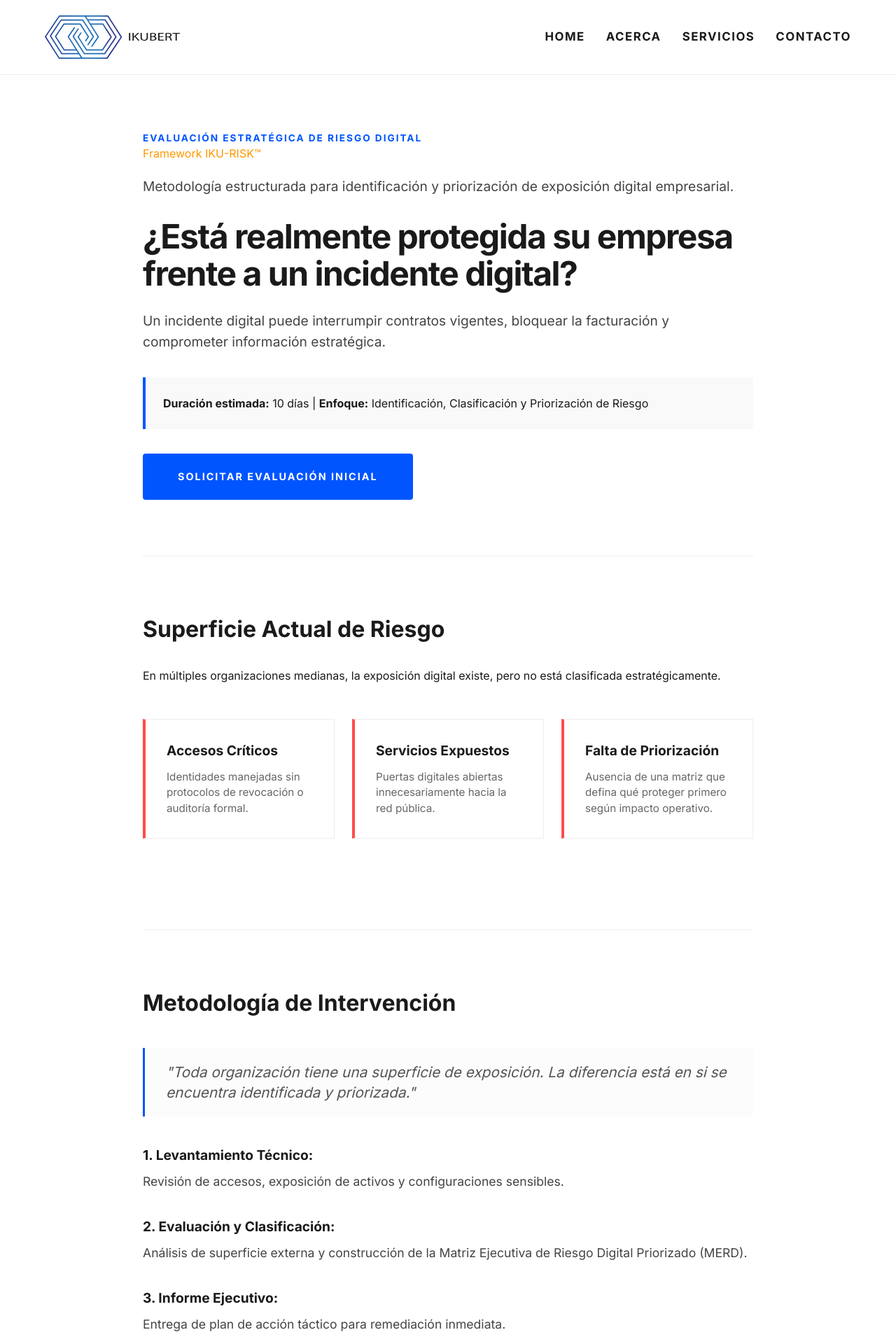
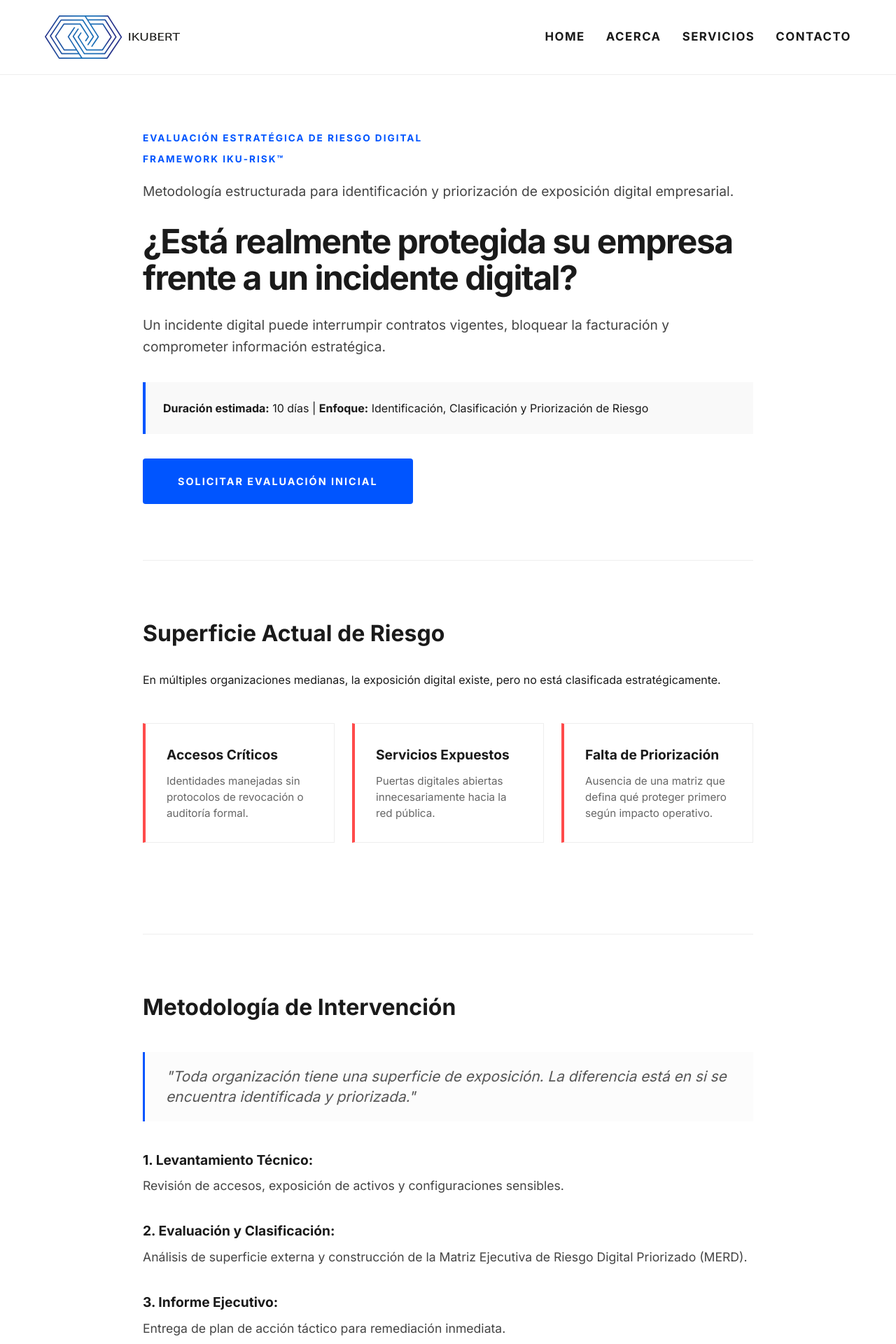
Before and after one commit to IKUBERT/ikubert.github.io, a Jekyll site: the page built from servicios/diagnostico-digital.html, in a window 1280 px wide. Shown: the top 1920 px of the page at 70% size. Built offline with Jekyll 4.4.1, drawn with Linux system fonts in a browser that asks for light colours.

Commit message:
Update diagnostico-digital.html

```diff
--- a/servicios/diagnostico-digital.html
+++ b/servicios/diagnostico-digital.html
@@ -7,7 +7,7 @@ title: Diagnóstico Inicial de Riesgo Digital | IKUBERT
 
     <section class="hero-l">
         <span class="auth-line">Evaluación Estratégica de Riesgo Digital</span>
-         <span class="framework-tag" style="color: #ff9800;">Framework IKU-RISK™</span>
+        <span class="framework-tag" style="color: #0055ff; font-size: 0.85rem; font-weight: 700; text-transform: uppercase; letter-spacing: 2px; display: block; margin-top: 10px;">Framework IKU-RISK™</span>
 
         <p class="subtitle-hero" style="margin-top: 20px;">
             Metodología estructurada para identificación y priorización de exposición digital empresarial.
```
